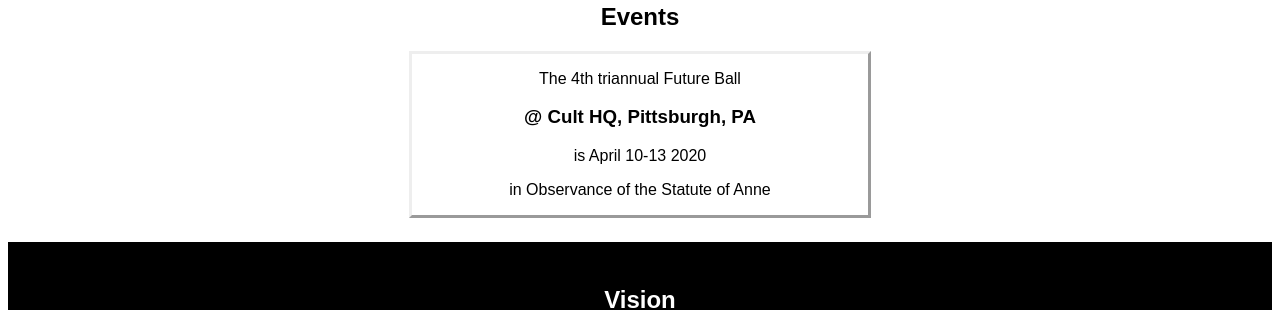
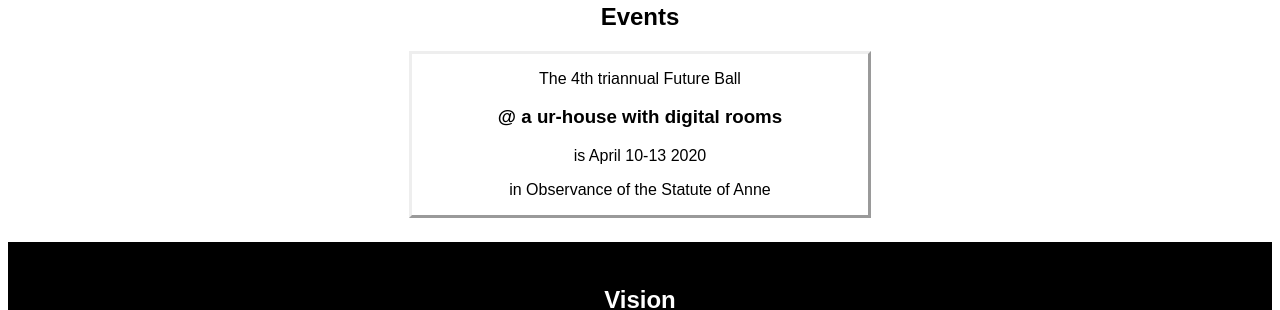
Before and after one commit to yrevocnu/yrevocnu.github.io, a Jekyll site: the page built from index.md, in a window 1280 px wide. Shown: the part 254-564 px from the top of the page. Built offline with Jekyll 4.4.1, drawn with Linux system fonts in a browser that asks for light colours.

Commit message:
changing Event 4 location

```diff
--- a/_data/events.yml
+++ b/_data/events.yml
@@ -2,7 +2,7 @@
   name: Future Ball
   ordinal: 4th
   dates: April 10-13 2020
-  location: Cult HQ, Pittsburgh, PA
+  location: a ur-house with digital rooms
   holiday: the Statute of Anne
   organizer:
     name: Suby Raman
```
